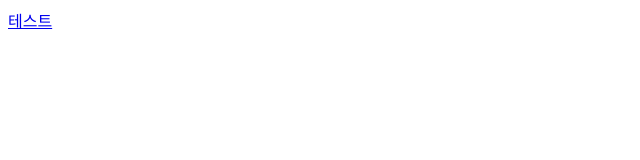
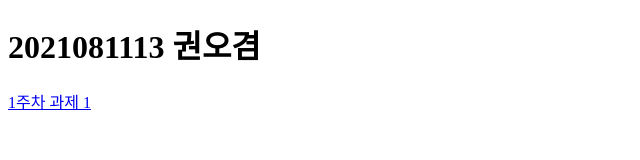
Before and after one commit to RedCube37/webcontents, a plain HTML site: page index.html in a window 1280 px wide. Shown: the whole page, without its empty margins (0-640 px from the left). Drawn offline with Linux system fonts and the light colour scheme.

Commit message:
Add files via upload

```diff
--- a/index.html
+++ b/index.html
@@ -5,6 +5,7 @@
         <title>메인 화면 입니다.</title>
     </head>
     <body>
-        <a href="hello.html">테스트</a>
+        <h1>2021081113 권오겸</h1>
+        <a href="hello.html">1주차 과제 1</a>
     </body>
 </html>
```
